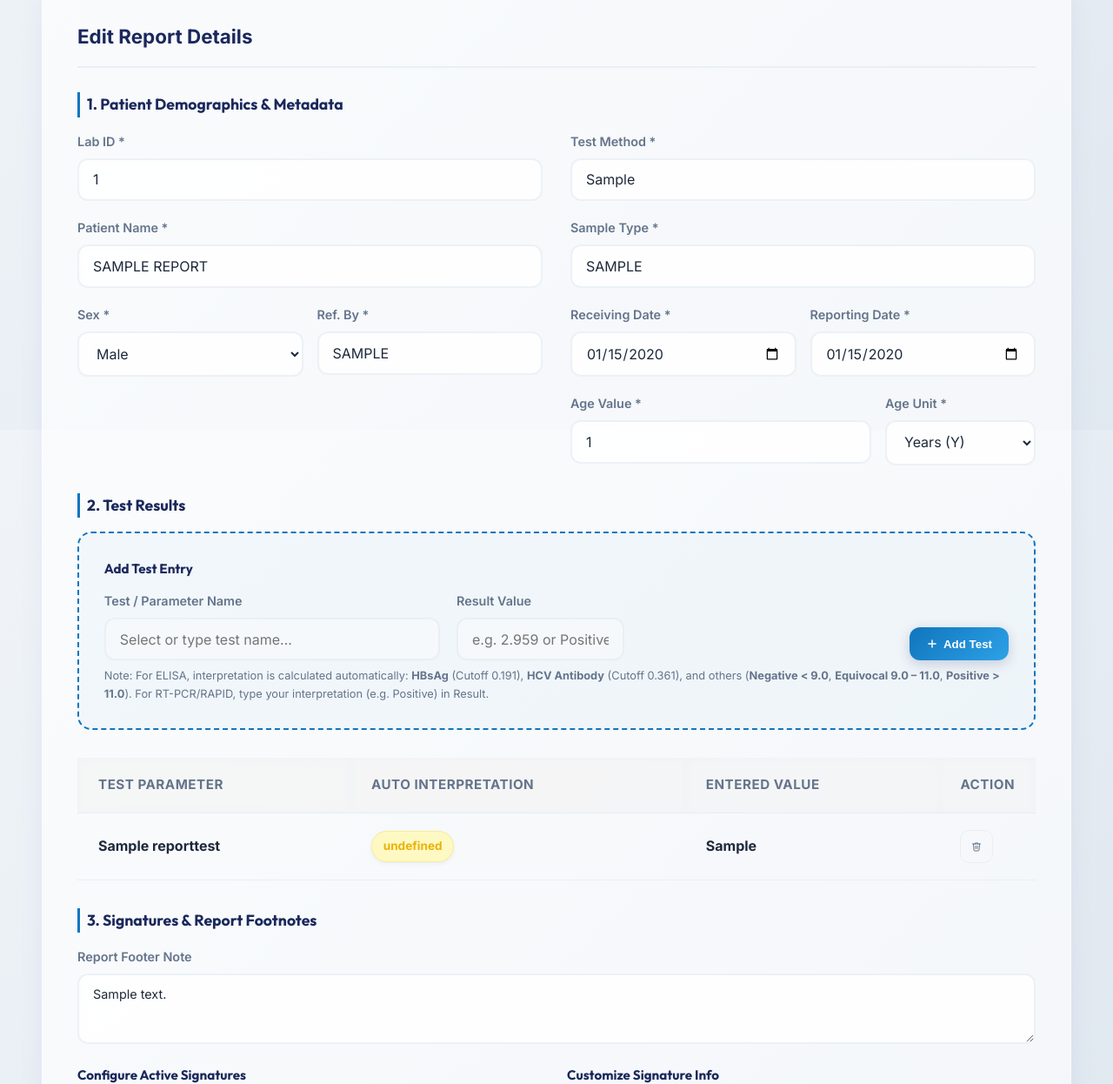
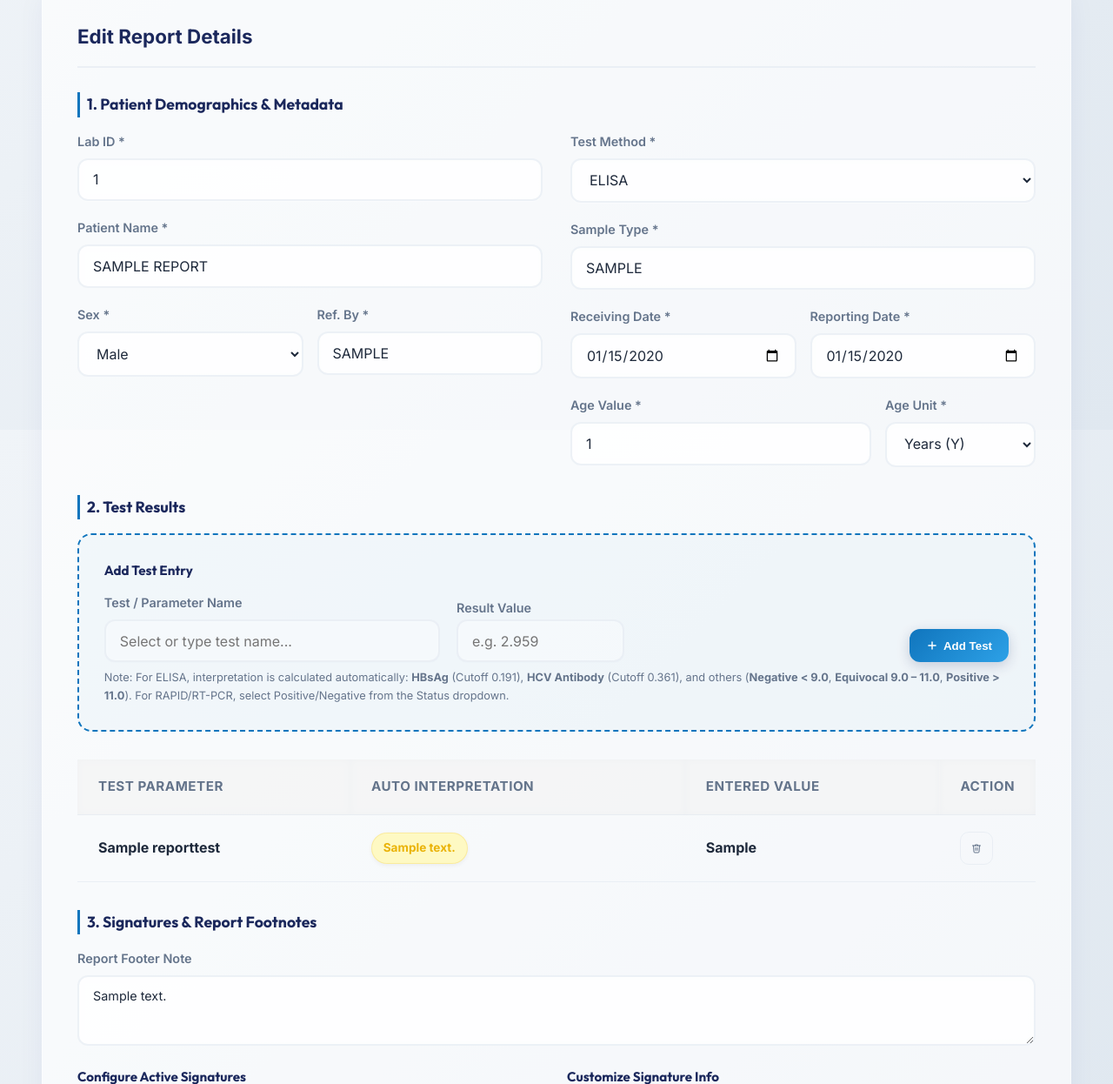
Before and after one commit to Bhagwanjha85/RMNIHR_LMS, a Django app: page /report/1/edit/ in a window 1280 px wide. Shown: the part 306-1552 px from the top of the page at 87% size. Run offline with Django 5.2, Linux system fonts and the light colour scheme; a user stored in the database is signed in; tables that the repository leaves empty hold one stand-in row (values such as "Sample post"); some web fonts are replaced.

Commit message:
Update test category dropdowns, results table columns, and logo scaling for ELISA, RAPID, and RT-PCR reports

```diff
--- a/reports/views.py
+++ b/reports/views.py
@@ -384,11 +384,13 @@
                 for item in tests_list:
                     test_name = item.get('test_name')
                     result_value = item.get('result_value')
+                    interpretation = item.get('interpretation')
                     if test_name and result_value is not None:
                         ReportTest.objects.create(
                             report=report,
                             test_name=test_name,
-                            result_value=result_value
+                            result_value=result_value,
+                            interpretation_text=interpretation
                         )
 
                 return redirect('view_report', pk=report.pk)
@@ -461,11 +463,13 @@
                 for item in tests_list:
                     test_name = item.get('test_name')
                     result_value = item.get('result_value')
+                    interpretation = item.get('interpretation')
                     if test_name and result_value is not None:
                         ReportTest.objects.create(
                             report=report,
                             test_name=test_name,
-                            result_value=result_value
+                            result_value=result_value,
+                            interpretation_text=interpretation
                         )
 
                 return redirect('view_report', pk=report.pk)
@@ -480,7 +484,8 @@
     for test in report.tests.all():
         existing_tests.append({
             'test_name': test.test_name,
-            'result_value': str(test.result_value)
+            'result_value': str(test.result_value),
+            'interpretation': test.interpretation_text
         })
 
     context = {
--- a/static/js/main.js
+++ b/static/js/main.js
@@ -36,6 +36,15 @@
     const addTestBtn = document.getElementById('add-test-btn');
     const testsTableBody = document.getElementById('tests-table-body');
     const testsDataJson = document.getElementById('tests-data-json');
+    const testMethodInput = document.getElementById('test_method');
+
+    // UI input containers
+    const resultInputGroup = document.getElementById('result-input-group');
+    const resultInputLabel = document.getElementById('result-input-label');
+    const statusSelectGroup = document.getElementById('status-select-group');
+    const statusSelect = document.getElementById('status-select');
+    const interpPreviewContainer = document.getElementById('interpretation-preview-container');
+    const tableHeader = document.getElementById('tests-table-header');
 
     // Internal state for tests list
     let testsList = [];
@@ -45,6 +54,17 @@
     if (existingTestsData && existingTestsData.value) {
         try {
             testsList = JSON.parse(existingTestsData.value);
+            testsList = testsList.map(item => {
+                let interp = item.interpretation;
+                if (!interp) {
+                    interp = calculateInterpretation(item.result_value);
+                }
+                return {
+                    test_name: item.test_name,
+                    result_value: item.result_value,
+                    interpretation: interp
+                };
+            });
             renderTestsTable();
         } catch(e) {
             console.error("Error parsing existing tests data", e);
@@ -53,30 +73,60 @@
 
     // Result toggle based on method
     function toggleResultInput() {
-        const testMethodInput = document.getElementById('test_method');
         const method = testMethodInput ? testMethodInput.value.trim().toUpperCase() : 'ELISA';
-        const resultInput = document.getElementById('result-input');
-        const resultSelect = document.getElementById('result-select');
-        const interpPreviewContainer = document.getElementById('interpretation-preview-container');
-        const autoInterpHeader = document.getElementById('th-auto-interpretation');
 
         if (method === 'RAPID') {
-            if (resultInput) resultInput.style.display = 'none';
-            if (resultSelect) resultSelect.style.display = 'block';
+            if (resultInputGroup) resultInputGroup.style.display = 'none';
+            if (statusSelectGroup) statusSelectGroup.style.display = 'block';
             if (interpPreviewContainer) interpPreviewContainer.style.display = 'none';
-            if (autoInterpHeader) autoInterpHeader.style.display = 'none';
+
+            if (tableHeader) {
+                tableHeader.innerHTML = `
+                    <th>Test Parameter</th>
+                    <th>Status</th>
+                    <th style="width: 80px; text-align: right;">Action</th>
+                `;
+            }
+        } else if (method === 'RT-PCR') {
+            if (resultInputGroup) {
+                resultInputGroup.style.display = 'block';
+                if (resultInputLabel) resultInputLabel.textContent = 'Result Value (Optional)';
+                if (resultInput) resultInput.placeholder = 'e.g. 24.5 (Optional)';
+            }
+            if (statusSelectGroup) statusSelectGroup.style.display = 'block';
+            if (interpPreviewContainer) interpPreviewContainer.style.display = 'none';
+
+            if (tableHeader) {
+                tableHeader.innerHTML = `
+                    <th>Test Parameter</th>
+                    <th>Entered Value</th>
+                    <th>Status</th>
+                    <th style="width: 80px; text-align: right;">Action</th>
+                `;
+            }
         } else {
-            if (resultInput) resultInput.style.display = 'block';
-            if (resultSelect) resultSelect.style.display = 'none';
+            // ELISA
+            if (resultInputGroup) {
+                resultInputGroup.style.display = 'block';
+                if (resultInputLabel) resultInputLabel.textContent = 'Result Value';
+                if (resultInput) resultInput.placeholder = 'e.g. 2.959';
+            }
+            if (statusSelectGroup) statusSelectGroup.style.display = 'none';
             if (interpPreviewContainer) interpPreviewContainer.style.display = 'block';
-            if (autoInterpHeader) autoInterpHeader.style.display = 'table-cell';
+
+            if (tableHeader) {
+                tableHeader.innerHTML = `
+                    <th>Test Parameter</th>
+                    <th>Auto Interpretation</th>
+                    <th>Entered Value</th>
+                    <th style="width: 80px; text-align: right;">Action</th>
+                `;
+            }
         }
 
-        // Re-render table to hide/show column
         renderTestsTable();
     }
 
-    const testMethodInput = document.getElementById('test_method');
     if (testMethodInput) {
         testMethodInput.addEventListener('input', toggleResultInput);
         testMethodInput.addEventListener('change', toggleResultInput);
@@ -102,14 +152,8 @@
                 else if (val > 11.0) return 'Positive';
                 else return 'Equivocal';
             }
-        } else {
-            // For RT-PCR, RAPID, etc. - parse from text
-            const lower = value.toLowerCase();
-            if (['positive', 'negative', 'equivocal', 'invalid'].includes(lower)) {
-                return value.charAt(0).toUpperCase() + lower.slice(1);
-            }
-            return '';
         }
+        return '';
     }
 
     function updateLivePreview() {
@@ -135,23 +179,46 @@
     // Add Test Button Handler
     addTestBtn.addEventListener('click', function() {
         const method = testMethodInput ? testMethodInput.value.trim().toUpperCase() : 'ELISA';
-        const testName = testSelect.value;
+        const testName = testSelect.value.trim();
         let resultVal = '';
+        let statusVal = '';
 
         if (method === 'RAPID') {
-            const resultSelect = document.getElementById('result-select');
-            resultVal = resultSelect ? resultSelect.value : '';
+            statusVal = statusSelect ? statusSelect.value : '';
+            resultVal = statusVal;
+        } else if (method === 'RT-PCR') {
+            resultVal = resultInput.value.trim();
+            statusVal = statusSelect ? statusSelect.value : '';
         } else {
+            // ELISA
             resultVal = resultInput.value.trim();
+            statusVal = calculateInterpretation(resultVal);
         }
 
         if (!testName) {
-            alert('Please select a test name.');
+            alert('Please select or type a test name.');
             return;
         }
-        if (resultVal === '') {
-            alert('Please enter a valid result value.');
-            return;
+
+        if (method === 'ELISA') {
+            if (resultVal === '') {
+                alert('Please enter a valid result value.');
+                return;
+            }
+            if (isNaN(parseFloat(resultVal))) {
+                alert('Please enter a numeric result value for ELISA.');
+                return;
+            }
+        } else if (method === 'RAPID') {
+            if (statusVal === '') {
+                alert('Please select a status (Positive/Negative).');
+                return;
+            }
+        } else if (method === 'RT-PCR') {
+            if (statusVal === '') {
+                alert('Please select a status (Positive/Negative).');
+                return;
+            }
         }
 
         // Check if test already exists in list
@@ -160,7 +227,6 @@
             if (!confirm(`"${testName}" is already added. Do you want to overwrite its value?`)) {
                 return;
             }
-            // Overwrite
             testsList = testsList.filter(item => item.test_name !== testName);
         }
 
@@ -168,14 +234,14 @@
         testsList.push({
             test_name: testName,
             result_value: resultVal,
-            interpretation: calculateInterpretation(resultVal)
+            interpretation: statusVal
         });
 
         // Clear input
         resultInput.value = '';
+        if (statusSelect) statusSelect.value = '';
         interpPreview.textContent = '';
 
-        // Re-render and update hidden field
         renderTestsTable();
         updateHiddenJson();
     });
@@ -185,10 +251,14 @@
         testsTableBody.innerHTML = '';
 
         if (testsList.length === 0) {
+            let colSpan = 4;
+            const method = testMethodInput ? testMethodInput.value.trim().toUpperCase() : 'ELISA';
+            if (method === 'RAPID') colSpan = 3;
+
             testsTableBody.innerHTML = `
                 <tr>
-                    <td colspan="4" class="text-center" style="color: var(--text-muted); font-style: italic;">
-                        No tests added yet. Select a test and enter a result value above.
+                    <td colspan="${colSpan}" class="text-center" style="color: var(--text-muted); font-style: italic;">
+                        No tests added yet. Select a test and enter the result above.
                     </td>
                 </tr>
             `;
@@ -201,18 +271,33 @@
             const tr = document.createElement('tr');
 
             let badgeClass = 'badge-equivocal';
-            if (item.interpretation === 'Negative') badgeClass = 'badge-negative';
-            if (item.interpretation === 'Positive') badgeClass = 'badge-positive';
+            const interpLower = (item.interpretation || '').toLowerCase();
+            if (interpLower === 'negative') badgeClass = 'badge-negative';
+            else if (interpLower === 'positive') badgeClass = 'badge-positive';
 
-            let interpTd = `<td><span class="badge ${badgeClass}">${item.interpretation}</span></td>`;
+            let rowHtml = '';
             if (method === 'RAPID') {
-                interpTd = `<td style="display:none;"></td>`;
+                rowHtml = `
+                    <td><strong>${item.test_name}</strong></td>
+                    <td><span class="badge ${badgeClass}">${item.interpretation || '-'}</span></td>
+                `;
+            } else if (method === 'RT-PCR') {
+                rowHtml = `
+                    <td><strong>${item.test_name}</strong></td>
+                    <td><strong>${item.result_value || '-'}</strong></td>
+                    <td><span class="badge ${badgeClass}">${item.interpretation || '-'}</span></td>
+                `;
+            } else {
+                // ELISA
+                rowHtml = `
+                    <td><strong>${item.test_name}</strong></td>
+                    <td><span class="badge ${badgeClass}">${item.interpretation || '-'}</span></td>
+                    <td><strong>${item.result_value}</strong></td>
+                `;
             }
 
             tr.innerHTML = `
-                <td><strong>${item.test_name}</strong></td>
-                ${interpTd}
-                <td><strong>${item.result_value}</strong></td>
+                ${rowHtml}
                 <td>
                     <button type="button" class="btn-icon delete remove-test-btn" data-index="${index}" title="Remove Test">
                         <svg xmlns="http://www.w3.org/2000/svg" width="12" height="12" viewBox="0 0 24 24" fill="none" stroke="currentColor" stroke-width="2" stroke-linecap="round" stroke-linejoin="round"><polyline points="3 6 5 6 21 6"/><path d="M19 6l-1 14a2 2 0 0 1-2 2H8a2 2 0 0 1-2-2L5 6"/><path d="M10 11v6"/><path d="M14 11v6"/><path d="M9 6V4h6v2"/></svg>
--- a/templates/reports/report_form.html
+++ b/templates/reports/report_form.html
@@ -60,13 +60,11 @@
             <div>
                 <div class="form-group" style="margin-bottom: 1.2rem;">
                     <label for="test_method">Test Method *</label>
-                    <input type="text" id="test_method" name="test_method" required class="form-control" list="test-methods-list"
-                           value="{% if report %}{{ report.test_method }}{% else %}ELISA{% endif %}" placeholder="e.g. ELISA, RT-PCR, RAPID">
-                    <datalist id="test-methods-list">
-                        <option value="ELISA">
-                        <option value="RT-PCR">
-                        <option value="RAPID">
-                    </datalist>
+                    <select id="test_method" name="test_method" required class="form-control">
+                        <option value="ELISA" {% if report.test_method == 'ELISA' or not report %}selected{% endif %}>ELISA</option>
+                        <option value="RAPID" {% if report.test_method == 'RAPID' %}selected{% endif %}>RAPID</option>
+                        <option value="RT-PCR" {% if report.test_method == 'RT-PCR' %}selected{% endif %}>RT-PCR</option>
+                    </select>
                 </div>
 
                 <div class="form-group" style="margin-bottom: 1.2rem;">
@@ -127,8 +125,13 @@
 
                 <div class="form-group" id="result-input-group">
                     <label for="result-input" id="result-input-label">Result Value</label>
-                    <input type="text" id="result-input" placeholder="e.g. 2.959 or Positive" class="form-control">
-                    <select id="result-select" class="form-control" style="display: none;">
+                    <input type="text" id="result-input" placeholder="e.g. 2.959" class="form-control">
+                </div>
+
+                <div class="form-group" id="status-select-group" style="display: none;">
+                    <label for="status-select">Status (Positive/Negative) *</label>
+                    <select id="status-select" class="form-control">
+                        <option value="">-- Select Status --</option>
                         <option value="Positive">Positive</option>
                         <option value="Negative">Negative</option>
                     </select>
@@ -146,7 +149,7 @@
             </div>
 
             <p style="font-size: 0.8rem; color: var(--text-muted); margin-top: 8px;">
-                Note: For ELISA, interpretation is calculated automatically: <strong>HBsAg</strong> (Cutoff 0.191), <strong>HCV Antibody</strong> (Cutoff 0.361), and others (<strong>Negative &lt; 9.0</strong>, <strong>Equivocal 9.0 – 11.0</strong>, <strong>Positive &gt; 11.0</strong>). For RT-PCR/RAPID, type your interpretation (e.g. Positive) in Result.
+                Note: For ELISA, interpretation is calculated automatically: <strong>HBsAg</strong> (Cutoff 0.191), <strong>HCV Antibody</strong> (Cutoff 0.361), and others (<strong>Negative &lt; 9.0</strong>, <strong>Equivocal 9.0 – 11.0</strong>, <strong>Positive &gt; 11.0</strong>). For RAPID/RT-PCR, select Positive/Negative from the Status dropdown.
             </p>
         </div>
 
@@ -154,9 +157,9 @@
         <div style="margin-bottom: 2rem;">
             <table class="data-table" style="background-color: transparent;">
                 <thead>
-                    <tr>
+                    <tr id="tests-table-header">
                         <th>Test Parameter</th>
-                        <th id="th-auto-interpretation">Auto Interpretation</th>
+                        <th>Auto Interpretation</th>
                         <th>Entered Value</th>
                         <th style="width: 80px; text-align: right;">Action</th>
                     </tr>
```
Also changed, not shown: reports/models.py (+11 -3 lines), templates/reports/report_print.html (+30 -12 lines), templates/reports/report_print_bulk.html (+30 -12 lines), templates/reports/report_print_bw.html (+32 -14 lines).
